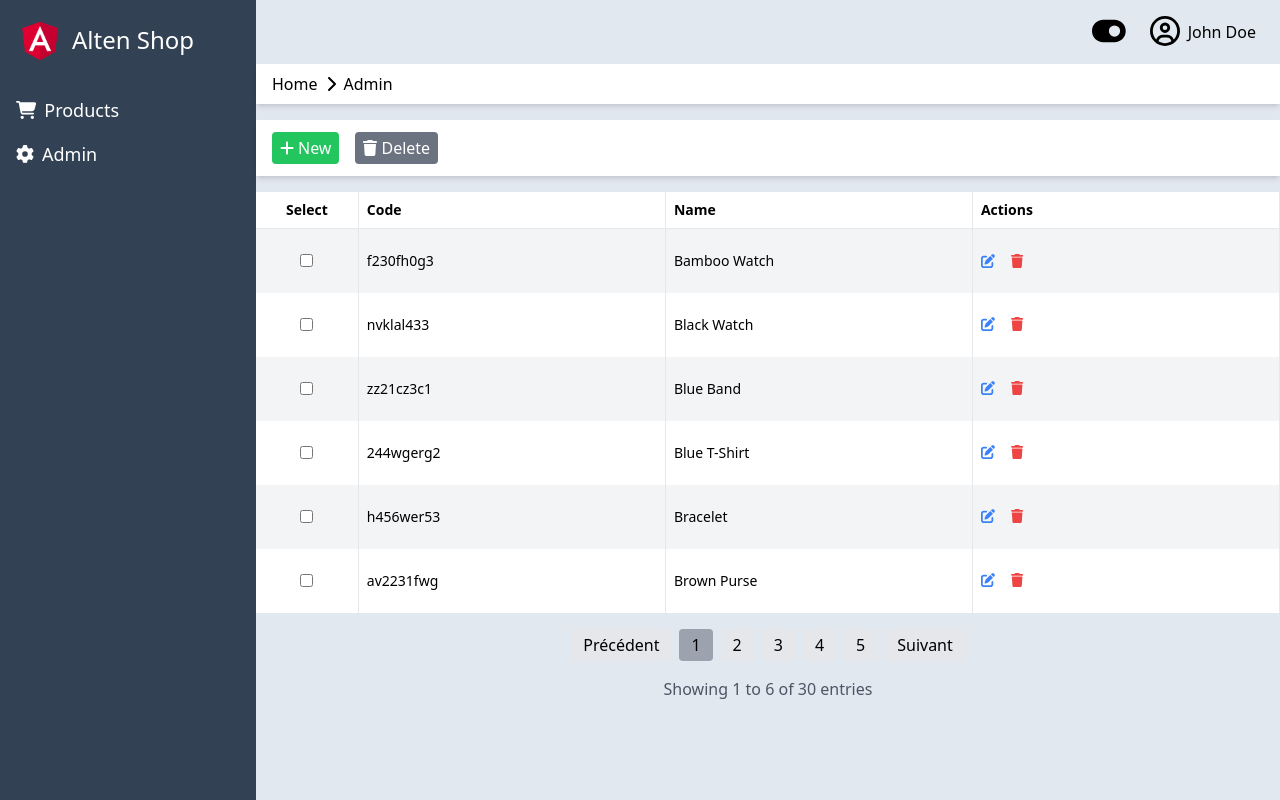
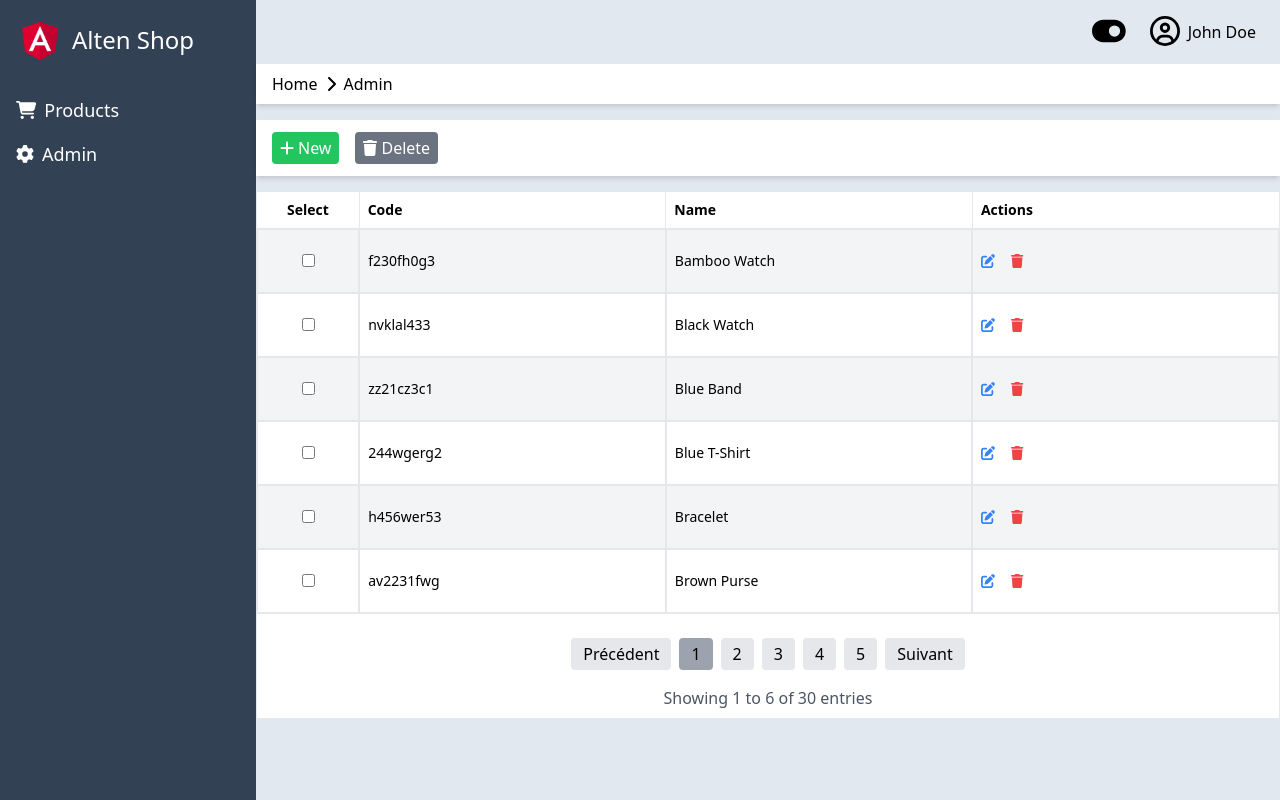
Before and after one commit to gaelamand/altenshop, a React (Create React App) app: page /Admin/Products in a window 1280 px wide. Built offline with nearby package versions, Linux system fonts and the light colour scheme.

Commit message:
:sparkles: GET API with Supabase

```diff
--- a/package.json
+++ b/package.json
@@ -7,6 +7,7 @@
     "@fortawesome/free-regular-svg-icons": "^6.4.2",
     "@fortawesome/free-solid-svg-icons": "^6.4.2",
     "@fortawesome/react-fontawesome": "^0.2.0",
+    "@supabase/supabase-js": "^2.33.1",
     "@testing-library/jest-dom": "^5.17.0",
     "@testing-library/react": "^13.4.0",
     "@testing-library/user-event": "^13.5.0",
--- a/src/App.js
+++ b/src/App.js
@@ -5,13 +5,16 @@ import Menu from "./components/Menu"
 import MainContainer from "./components/MainContainer";
 import Admin from "./components/Admin";
 import { Route, Routes } from "react-router-dom";
+import { useDarkMode } from './components/DarkMode/DarkModeContext';
 
 const App = () => {
+
+  const { isDarkMode, toggleDarkMode } = useDarkMode();
 
   return (
     <div className="flex">
       <SideNav />
-      <div className="flex-grow bg-slate-200">
+      <div className={`flex-grow ${isDarkMode ? 'bg-slate-400' : 'bg-slate-200'}`}>
         <Navbar />
         <Menu />
         <Routes>
--- a/src/components/Admin/index.jsx
+++ b/src/components/Admin/index.jsx
@@ -20,7 +20,7 @@ const Admin = () => {
 
   return (
     <div>
-      <div className={`h-14 mt-4 shadow-md flex items-center ${isDarkMode ? 'bg-slate-400' : 'bg-white'}`}>
+      <div className={`h-14 mt-4 shadow-md flex items-center ${isDarkMode ? 'bg-slate-600' : 'bg-white'}`}>
         <button className="ml-4 bg-green-500 hover:bg-green-600 text-white px-2 py-1 rounded">
           <FontAwesomeIcon icon={faPlus} className="mr-1" />
           New
@@ -47,10 +47,10 @@ const Admin = () => {
                 .slice(startIndex, endIndex)
                 .map((item, index) => (
                   <tr key={item.id} className={index % 2 === 0 ? 'bg-gray-100' : 'bg-white'}>
-                    <td className="w-1/12 border-r text-center h-16 p-2"><input type="checkbox" /></td>
-                    <td className="w-1/4 border-r text-left text-sm p-2">{item.code}</td>
-                    <td className="w-1/4 border-r text-left text-sm p-2">{item.name}</td>
-                    <td className="w-1/4 border-r text-left text-sm p-2">
+                    <td className="w-1/12 border-2 text-center h-16 p-2"><input type="checkbox" /></td>
+                    <td className="w-1/4 border-2 text-left text-sm p-2">{item.code}</td>
+                    <td className="w-1/4 border-2 text-left text-sm p-2">{item.name}</td>
+                    <td className="w-1/4 border-2 text-left text-sm p-2">
                       <button className="mr-4 text-blue-500 hover:text-blue-700">
                         <FontAwesomeIcon icon={faEdit} />
                       </button>
@@ -61,11 +61,10 @@ const Admin = () => {
                   </tr>
                 ))}
             </tbody>
-          </table>
-        </div>
-      </div>
-
-      <div className="flex justify-center mt-4">
+            <tfoot>
+              <tr>
+                <td colSpan="4" className="text-center py-2 bg-white">
+                  <div className="flex justify-center mt-4 ">
                     <button
                       className="bg-gray-200 hover:bg-gray-300 rounded px-3 py-1 mx-1"
                       onClick={() => setCurrentPage(currentPage - 1)}
@@ -93,6 +92,12 @@ const Admin = () => {
                   <div className="mt-4 text-center text-gray-600">
                     Showing {startIndex + 1} to {endIndex} of {totalItems} entries
                   </div>
+                </td>
+              </tr>
+            </tfoot>
+          </table>
+        </div>
+      </div>
     </div>
   );
 }
--- a/src/components/MainContainer/index.jsx
+++ b/src/components/MainContainer/index.jsx
@@ -1,17 +1,18 @@
-import React, { useState } from 'react';
+import React, { useState, useEffect } from 'react';
 import { FontAwesomeIcon } from '@fortawesome/react-fontawesome';
 import { faShoppingCart } from '@fortawesome/free-solid-svg-icons';
 import { faTag, faStar, faSearch, faList, faTh } from '@fortawesome/free-solid-svg-icons';
-import products from '../../assets/products.json';
 import { useDarkMode } from '../DarkMode/DarkModeContext';
+import { createClient } from '@supabase/supabase-js';
 
 const MainContainer = () => {
 
     const [currentPage, setCurrentPage] = useState(1);
     const itemsPerPage = 6;
-    const [sortKey, setSortKey] = useState(''); // Ajout de l'état pour la clé de tri
+    const [sortKey, setSortKey] = useState('');
+    const [supabaseProducts, setSupabaseProducts] = useState([]);
 
-    const totalItems = products.data.length;
+    const totalItems = supabaseProducts.length;
     const totalPages = Math.ceil(totalItems / itemsPerPage);
 
     const pageNumbers = Array.from({ length: totalPages }, (_, index) => index + 1);
@@ -19,17 +20,13 @@ const MainContainer = () => {
     const startIndex = (currentPage - 1) * itemsPerPage + 1;
     const endIndex = Math.min(currentPage * itemsPerPage, totalItems);
 
-    // Fonction de tri
     const sortProducts = (key) => {
         setSortKey(key);
     };
 
-    // Fonction pour trier les produits en fonction de la clé sélectionnée
-    const sortedProducts = [...products.data].sort((a, b) => {
+    const sortedProducts = [...supabaseProducts].sort((a, b) => {
         if (sortKey === 'category') {
             return a.category.localeCompare(b.category);
-        } else if (sortKey === 'inventoryStatus') {
-            return a.inventoryStatus.localeCompare(b.inventoryStatus);
         } else if (sortKey === 'rating') {
             return b.rating - a.rating;
         } else {
@@ -37,22 +34,25 @@ const MainContainer = () => {
         }
     });
 
+    const [viewMode, setViewMode] = useState('grid');
+    const { isDarkMode, toggleDarkMode } = useDarkMode();
 
-    const [viewMode, setViewMode] = useState('grid'); // État pour le mode d'affichage
+    useEffect(() => {
+        const supabase = createClient(
+            'https://ilgqxorbrnkeexubdppj.supabase.co', // Remplacez par votre URL Supabase
+            'eyJhbGciOiJIUzI1NiIsInR5cCI6IkpXVCJ9.eyJpc3MiOiJzdXBhYmFzZSIsInJlZiI6ImlsZ3F4b3Jicm5rZWV4dWJkcHBqIiwicm9sZSI6ImFub24iLCJpYXQiOjE2OTMyMDkzMDcsImV4cCI6MjAwODc4NTMwN30.eRe-Avwe1vQPLuBISuJxQk-ER4QwfdLgovUrOZ420j8' // Remplacez par votre clé d'API Supabase
+        );
 
-    const { isDarkMode, toggleDarkMode } = useDarkMode();
-    // const [products, setProducts] = useState([]);
-
-    // useEffect(() => {
-    //   // Modifiez l'URL de l'API + modifier le map qui permet de boucler
-    //   axios.get('https://votre-api.com/products')
-    //     .then(response => {
-    //       setProducts(response.data);
-    //     })
-    //     .catch(error => {
-    //       console.error('Erreur lors de la récupération des produits :', error);
-    //     });
-    // }, []);
+        supabase
+            .from('products') // Remplacez 'products' par le nom de votre table dans Supabase
+            .select('*')
+            .then(response => {
+                setSupabaseProducts(response.data);
+            })
+            .catch(error => {
+                console.error('Error fetching products:', error);
+            });
+    }, []);
 
     return (
         <div className={`flex flex-col items-center justify-center pt-2 ${isDarkMode ? 'bg-slate-400' : 'bg-slate-200'}`}>
--- /dev/null
+++ b/src/supabase.js
@@ -0,0 +1,8 @@
+import { createClient } from '@supabase/supabase-js';
+
+const supabaseUrl = 'https://ilgqxorbrnkeexubdppj.supabase.co';
+const supabaseKey = 'eyJhbGciOiJIUzI1NiIsInR5cCI6IkpXVCJ9.eyJpc3MiOiJzdXBhYmFzZSIsInJlZiI6ImlsZ3F4b3Jicm5rZWV4dWJkcHBqIiwicm9sZSI6ImFub24iLCJpYXQiOjE2OTMyMDkzMDcsImV4cCI6MjAwODc4NTMwN30.eRe-Avwe1vQPLuBISuJxQk-ER4QwfdLgovUrOZ420j8';
+
+const supabase = createClient(supabaseUrl, supabaseKey);
+
+export default supabase;
```
Also changed, not shown: 1 other file (tests, documents, lock files or other folders). Lines whose indentation alone changed are shown as unchanged.
